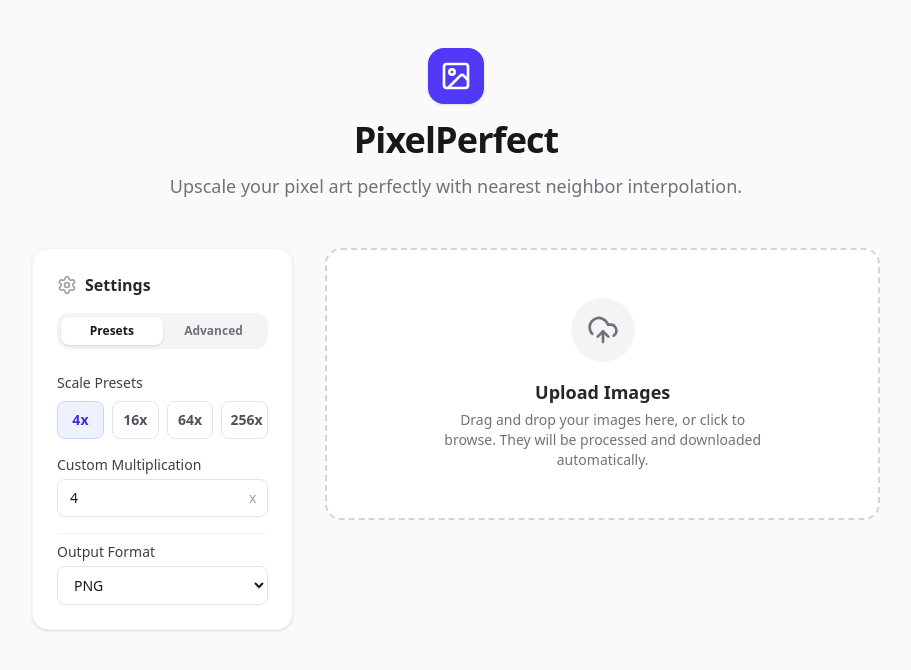
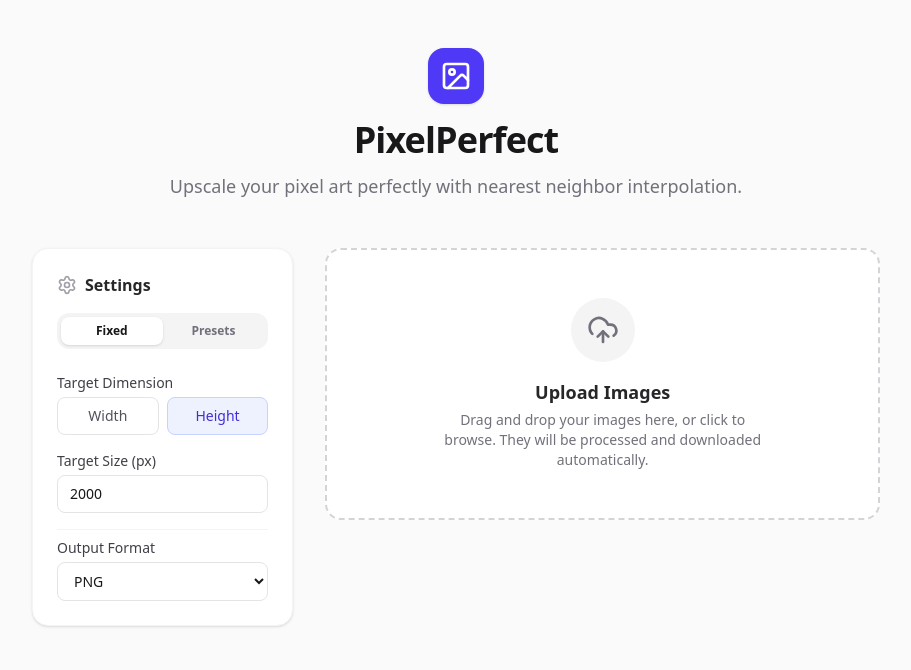
Before and after one commit to birabittoh/PixelPerfect, a React (Vite) app: page / in a window 1280 px wide. Shown: the top 670 px of the page, without its empty margins (184-1095 px from the left). Built offline with nearby package versions, Linux system fonts and the light colour scheme.

Commit message:
Invert modes, update dependencies

```diff
--- a/src/App.tsx
+++ b/src/App.tsx
@@ -9,7 +9,7 @@ import { processImage } from './utils/imageProcessor';
 
 export default function App() {
   const [mode, setMode] = useState<Mode>(() => {
-    return (localStorage.getItem('pp_mode') as Mode) || 'preset';
+    return (localStorage.getItem('pp_mode') as Mode) || 'fixed';
   });
   const [targetSize, setTargetSize] = useState<number>(() => {
     const saved = localStorage.getItem('pp_targetSize');
@@ -23,7 +23,7 @@ export default function App() {
   });
   const [scaleFactor, setScaleFactor] = useState<number>(() => {
     const saved = localStorage.getItem('pp_scaleFactor');
-    return saved ? Number(saved) : 4;
+    return saved ? Number(saved) : 256;
   });
 
   const [croppingFileId, setCroppingFileId] = useState<string | null>(null);
--- a/src/components/SettingsPanel.tsx
+++ b/src/components/SettingsPanel.tsx
@@ -38,10 +38,18 @@ export const SettingsPanel: React.FC<SettingsPanelProps> = ({
         {/* Sliding background */}
         <div
           className={`absolute top-1 bottom-1 left-1 w-[calc(50%-4px)] bg-white dark:bg-zinc-700 rounded-lg shadow-sm transition-transform duration-300 ease-in-out ${
-            mode === 'advanced' ? 'translate-x-full' : 'translate-x-0'
+            mode === 'preset' ? 'translate-x-full' : 'translate-x-0'
           }`}
         />
 
+        <button
+          onClick={() => setMode('fixed')}
+          className={`relative z-10 flex-1 px-3 py-1.5 text-xs font-semibold rounded-lg transition-colors duration-300 ${
+            mode === 'fixed' ? 'text-zinc-900 dark:text-zinc-100' : 'text-zinc-500 dark:text-zinc-400 hover:text-zinc-700 dark:hover:text-zinc-300'
+          }`}
+        >
+          Fixed
+        </button>
         <button
           onClick={() => setMode('preset')}
           className={`relative z-10 flex-1 px-3 py-1.5 text-xs font-semibold rounded-lg transition-colors duration-300 ${
@@ -49,14 +57,6 @@ export const SettingsPanel: React.FC<SettingsPanelProps> = ({
           }`}
         >
           Presets
-        </button>
-        <button
-          onClick={() => setMode('advanced')}
-          className={`relative z-10 flex-1 px-3 py-1.5 text-xs font-semibold rounded-lg transition-colors duration-300 ${
-            mode === 'advanced' ? 'text-zinc-900 dark:text-zinc-100' : 'text-zinc-500 dark:text-zinc-400 hover:text-zinc-700 dark:hover:text-zinc-300'
-          }`}
-        >
-          Advanced
         </button>
       </div>
 
--- a/src/types.ts
+++ b/src/types.ts
@@ -1,6 +1,6 @@
 export type Dimension = 'width' | 'height';
 export type OutputFormat = 'image/png' | 'image/jpeg' | 'image/webp';
-export type Mode = 'preset' | 'advanced';
+export type Mode = 'preset' | 'fixed';
 
 export interface CropArea {
   x: number;
```
Also changed, not shown: package.json (+8 -7 lines), 1 other file (tests, documents, lock files or other folders).
